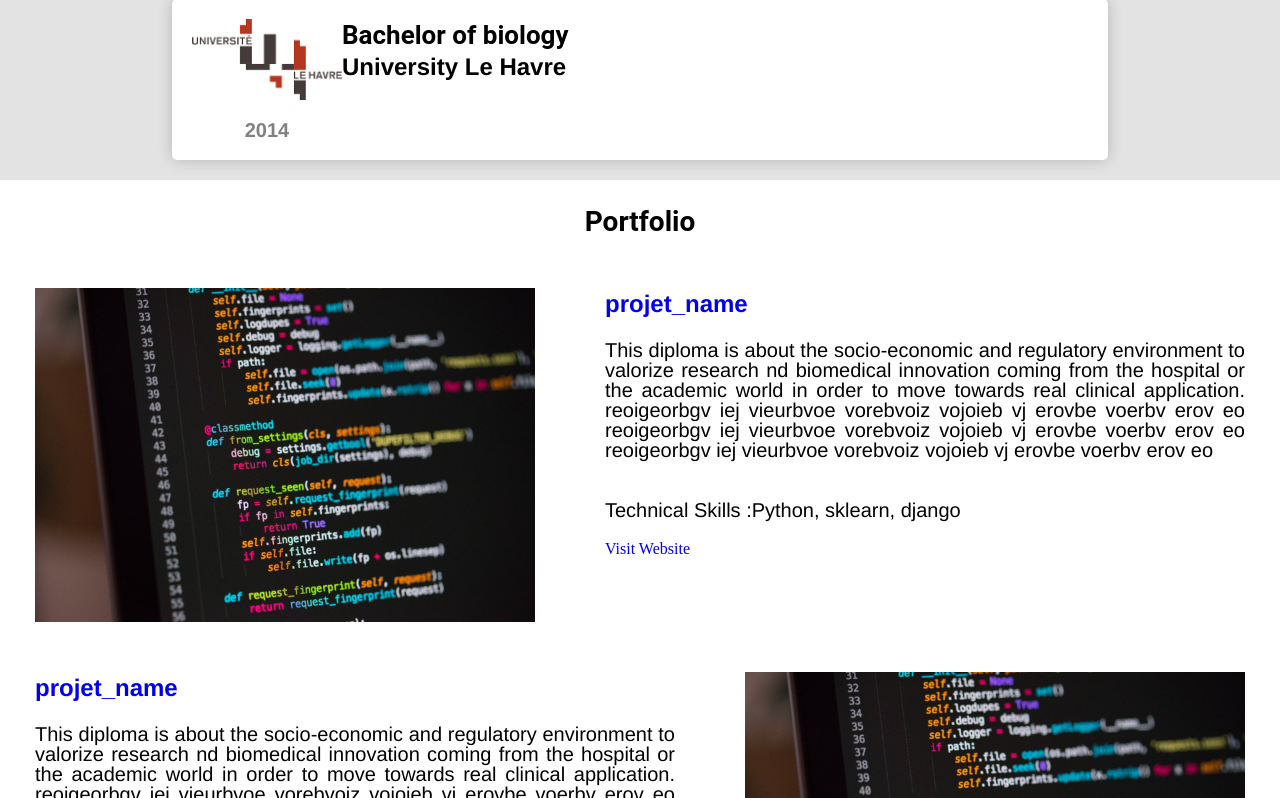
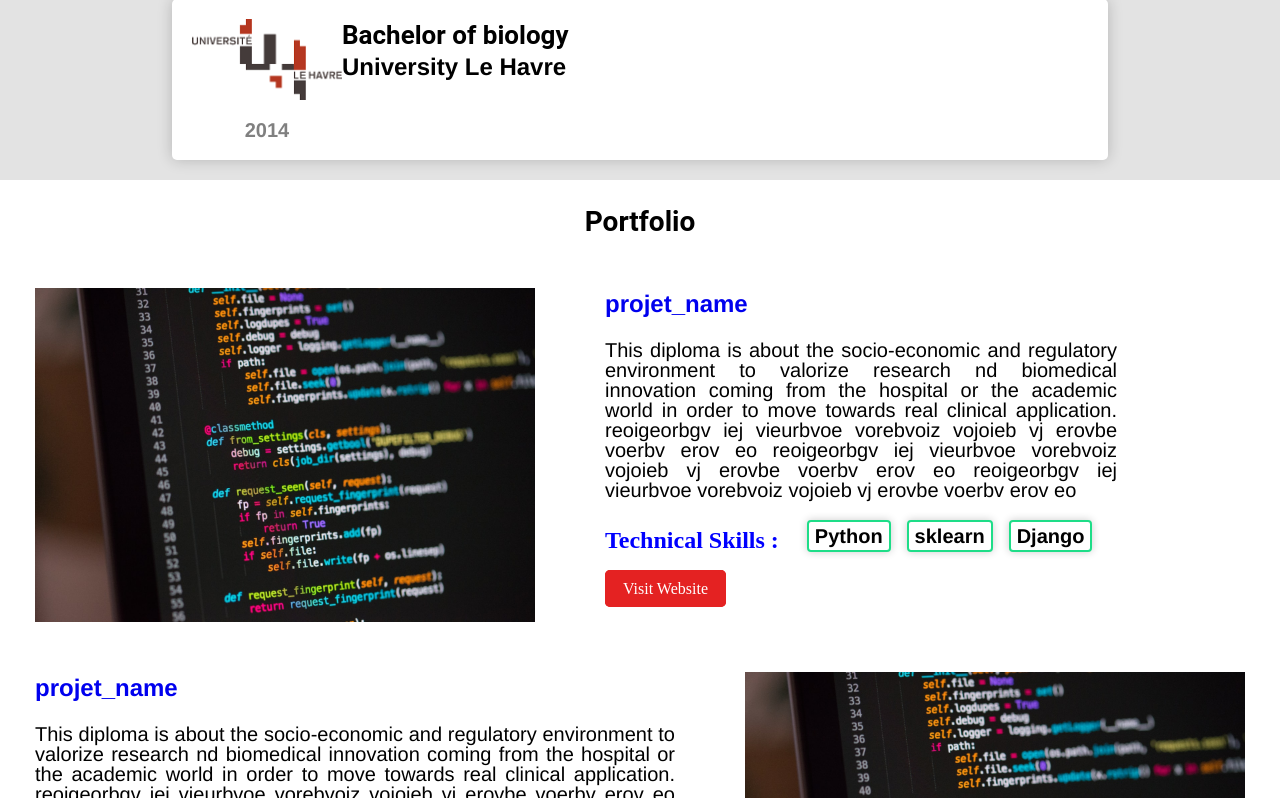
Before and after one commit to hbiom/profile, a PHP site: page / in a window 1280 px wide. Shown: the part 5702-6500 px from the top of the page. Run offline with PHP 8.4, Linux system fonts and the light colour scheme; some libraries are stand-ins or nearby versions.

Commit message:
front/design

```diff
--- a/component/container.css
+++ b/component/container.css
@@ -116,6 +116,8 @@
 
 
 
+/* portfolio*/
+
 
 .portfolio {
   display: flex;
@@ -139,14 +141,13 @@
 }
 
 .portfolio-description {
-  width: 100%;
+  width: 80%;
 }
 
 
 p {
   text-align: justify;
 }
-
 
 
 @media screen and (max-width: 600px) {
@@ -160,3 +161,69 @@ p {
     width: 80%;
   }
 }
+
+.technical_track {
+  margin-bottom:20px;
+  display: flex;
+  justify-content:flex-start;
+  align-items: center;
+  font: 20px;
+}
+
+
+.technical_track span {
+  color: blue;
+  font-weight: bold;
+  padding-right: 20px;
+  font-size: 24px;
+}
+
+
+.technical_track p {
+  padding: 4px 6px;
+  font-weight:bold;
+  align-items: center;
+  background: white;
+  box-shadow: 0 0 8px rgba(0,0,0,0.2);
+  border-radius: 4px;
+  border: 2px solid #1EDD88;
+  margin: 0px 8px 8px 8px;
+}
+
+
+.technical_track p:hover {
+  padding: 4px 6px;
+  font-weight:bold;
+  align-items: center;
+  background: #1EDD88;
+  box-shadow: 0 0 8px rgba(0,0,0,0.2);
+  border-radius: 4px;
+  color: white;
+  border: 2px solid #1EDD88;
+  margin: 0px 8px 8px 8px;
+}
+
+
+
+
+
+
+
+
+.link_website {
+  color: white;
+  padding: 8px 16px;
+  background-color: rgb(228, 34, 34);
+  border: 2px rgb(228, 34, 34) solid;
+  border-radius: 5px;
+  margin-top:20px;
+}
+
+.link_website:hover {
+  color: rgb(228, 34, 34);
+  padding: 8px 16px;
+  background-color: white;
+  border: 2px rgb(228, 34, 34) solid;
+  border-radius: 5px;
+  margin-top:20px;
+}
--- a/index.html
+++ b/index.html
@@ -94,7 +94,8 @@
           <h2>Programming</h2>
           <div class="competence-list">
             <ul>
-              <li><span>Machine learning</span>: Python, Numpy, Sklearn, Tensorflow, Keras </li>
+              <li><span>Machine learning</span>:
+              Python, Numpy, Sklearn, Tensorflow, Keras </li>
               <li><span>Data visualization</span>: Seaborn, Matplotlib, Chart.js </li>
               <li><span>Web development</span>: Django, Flask, HTML/CSS, Javascript</li>
               <li><span>Database</span>: SQL, postgress</li>
@@ -268,10 +269,10 @@
               reoigeorbgv iej vieurbvoe vorebvoiz vojoieb vj erovbe voerbv erov eo
             </p>
           </div>
-          <div class="display-flex">
-            <p>Technical Skills :</p> <p> Python, sklearn, django</p>
+          <div class="technical_track">
+            <span>Technical Skills :</span> <p> Python</p><p>sklearn</p> <p>Django</p>
           </div>
-          <a href="https://www.w3schools.com">Visit Website</a>
+          <a href="https://www.w3schools.com" class="link_website">Visit Website</a>
         </div>
       </div>
 
@@ -286,7 +287,7 @@
             reoigeorbgv iej vieurbvoe vorebvoiz vojoieb vj erovbe voerbv erov eo
           </p>
           <p>Technical Skills: Python, sklearn, django</p>
-          <a href="https://www.w3schools.com">Visit Website</a>
+          <a href="https://www.w3schools.com" class="link_website">Visit Website</a>
         </div>
         <div class = "img-portfolio">
           <img src="image/code.jpeg" alt="" class = "img-portfolio">
```
